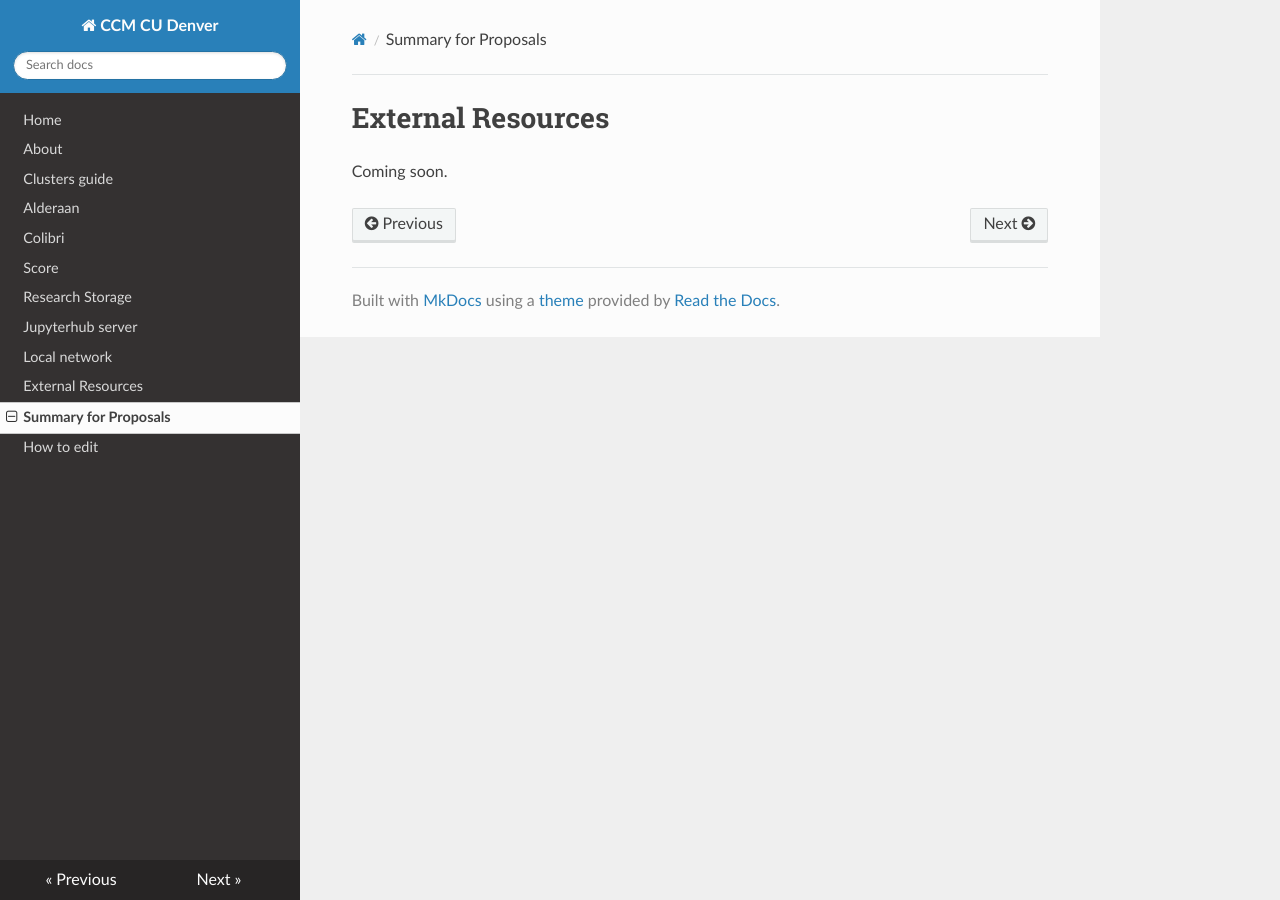
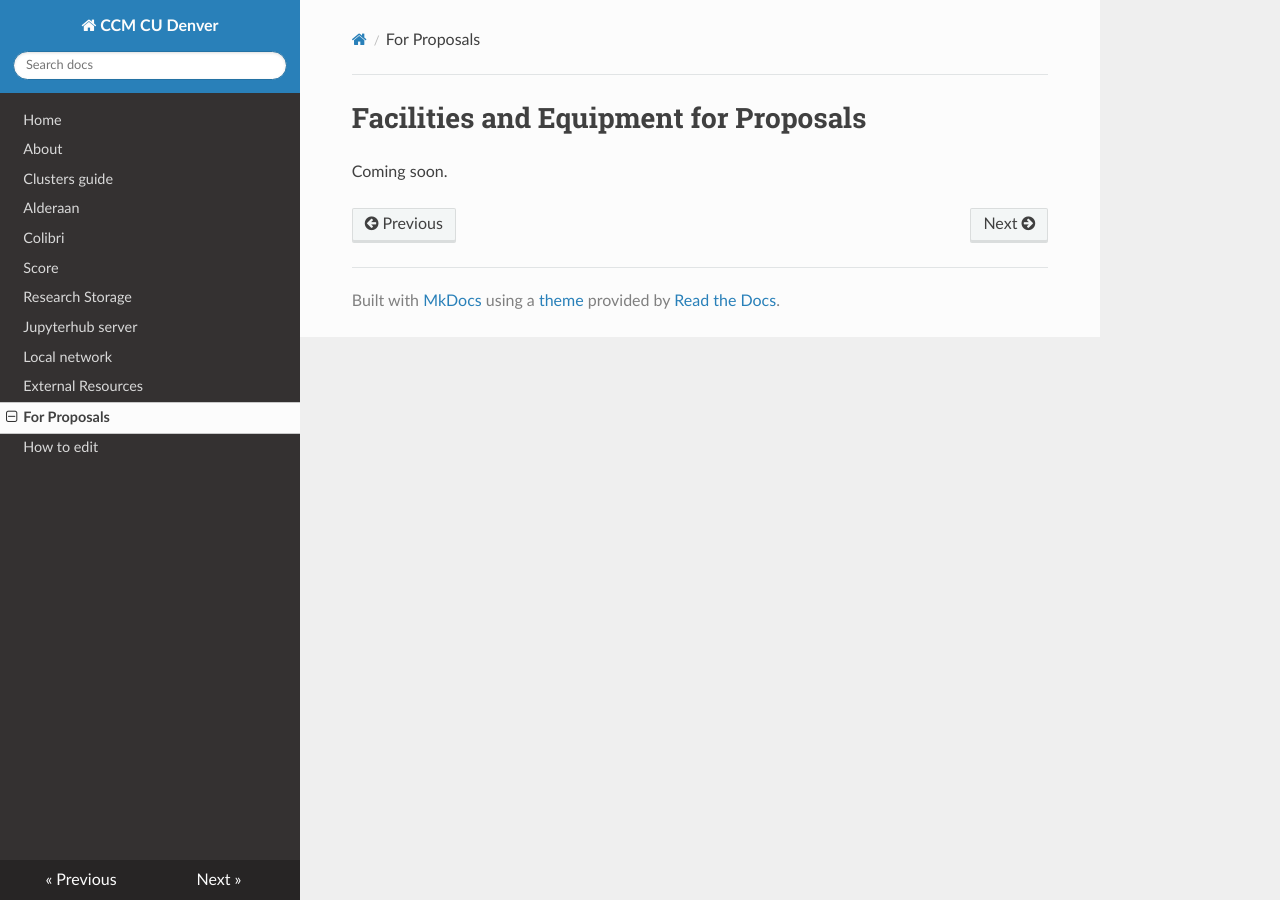
Before and after one commit to ccmucdenver/ccm-docs, an MkDocs documentation site: the page built from docs/for_proposals.md, in a window 1280 px wide. Built offline with MkDocs 1.6.1, drawn with Linux system fonts in a browser that asks for light colours; nearby versions of some CDN libraries.

Commit message:
for proposals, still blank

```diff
--- a/docs/for_proposals.md
+++ b/docs/for_proposals.md
@@ -1,3 +1,3 @@
-# External Resources
+# Facilities and Equipment for Proposals
 
 Coming soon.
--- a/mkdocs.yml
+++ b/mkdocs.yml
@@ -11,6 +11,6 @@ nav:
     - Jupyterhub server: jupyterhub.md
     - Local network: local.md
     - External Resources: external.md
-    - Summary for Proposals: for_proposals.md
+    - For Proposals: for_proposals.md
     - How to edit: pull_request.md
 theme: readthedocs
```
